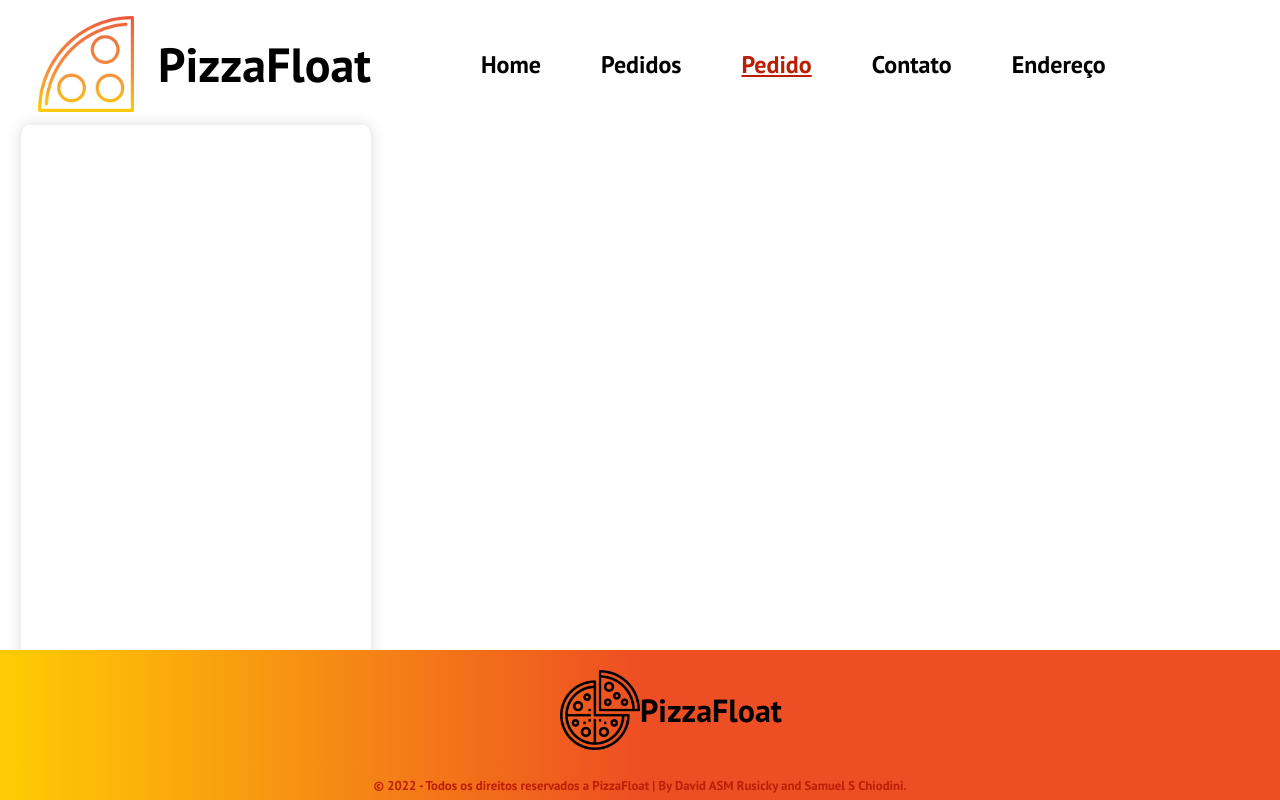
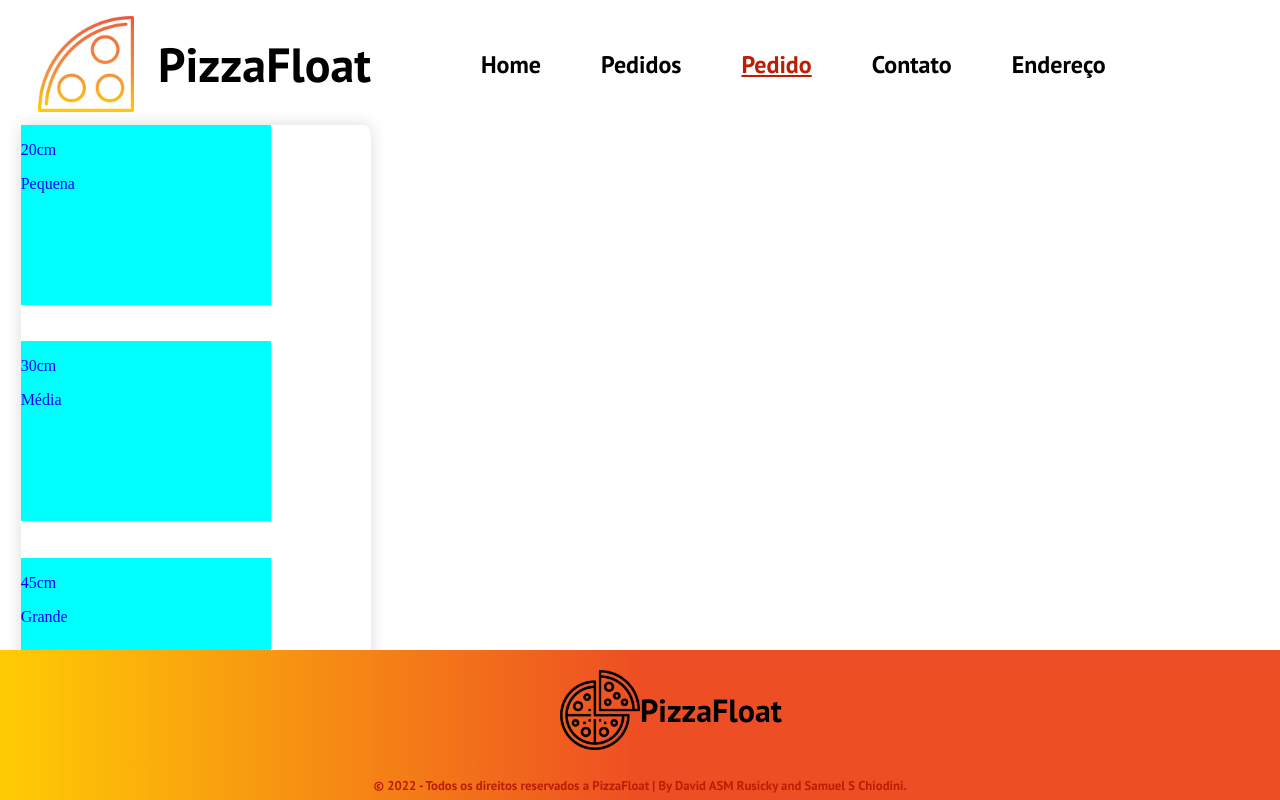
Before and after one commit to DavidRusycki/FloatPizza, a Vue app: page /pedido in a window 1280 px wide. Built offline with nearby package versions, Linux system fonts and the light colour scheme.

Commit message:
card pizza

```diff
--- a/src/components/CardFundoPizza.vue
+++ b/src/components/CardFundoPizza.vue
@@ -1,11 +1,17 @@
 <template>
   <div id="fundo-card-tamanho-pizza">
+    <CardTamanhoPizza/>
   </div>
 </template>
 
 <script>
+import CardTamanhoPizza from '@/components/CardTamanhoPizza.vue'
+
 export default {
-  name: 'CardFundoPizza'
+  name: 'CardFundoPizza',
+  components: {
+    CardTamanhoPizza
+  }
 }
 </script>
 
--- /dev/null
+++ b/src/components/CardTamanhoPizza.vue
@@ -0,0 +1,32 @@
+<template>
+  <div class="card-tamanho-pizza" v-for="cardpizza in pizza" :key="cardpizza">
+    <p>{{cardpizza.tamanho}}</p>
+    <p>{{cardpizza.descricao}}</p>
+  </div>
+</template>
+
+<script>
+export default {
+  name: 'CardTamanhoPizza',
+  data () {
+    return {
+      pizza: [
+        { tamanho: '20cm', descricao: 'Pequena' },
+        { tamanho: '30cm', descricao: 'Média' },
+        { tamanho: '45cm', descricao: 'Grande' }
+      ]
+    }
+  }
+}
+</script>
+
+<style scoped>
+.card-tamanho-pizza {
+  background-color: aqua;
+  width: 250px;
+  height: 180px;
+}
+p {
+  color: blue;
+}
+</style>
```
